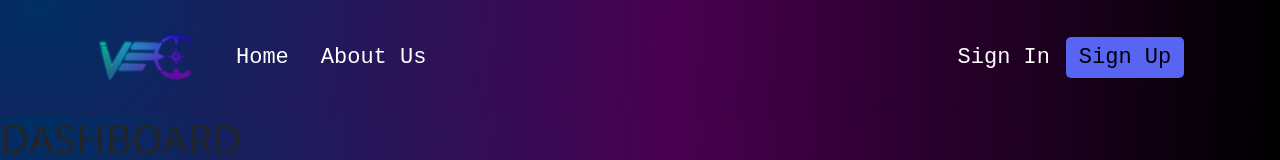
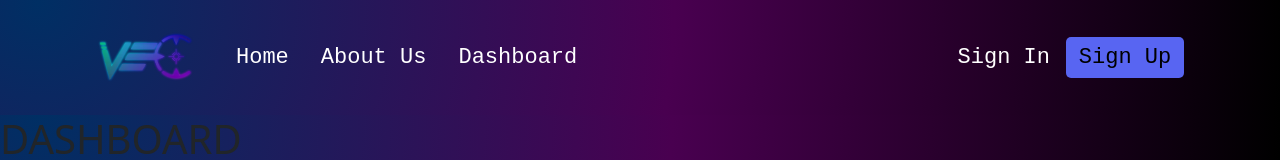
Before and after one commit to aggie-coding-club/Virtual-eSports-Coach, a React (Create React App) app in the folder client/: page /dashboard in a window 1280 px wide. Shown: the top 160 px of the page. Built offline with nearby package versions, Linux system fonts and the light colour scheme.

Commit message:
added glitch

```diff
--- a/client/package.json
+++ b/client/package.json
@@ -10,7 +10,10 @@
     "bootstrap": "^5.2.3",
     "react": "^18.2.0",
     "react-app": "^1.1.2",
+    "react-dom": "^18.2.0",
+    "react-glitch-effect": "^3.1.0",
     "react-icons": "^4.8.0",
+    "react-powerglitch": "^1.0.0",
     "react-router": "^6.9.0",
     "react-router-dom": "^6.9.0",
     "react-scripts": "^5.0.1",
--- a/client/src/components/navbar/navbar.jsx
+++ b/client/src/components/navbar/navbar.jsx
@@ -7,6 +7,7 @@ const Menu = () => (
     <>
         <p><a href="/">Home</a></p>
         <p><a href="aboutus">About Us</a></p>
+        <p><a href="dashboard">Dashboard</a></p>
     </>
 )
 
--- a/client/src/containers/header/Header.jsx
+++ b/client/src/containers/header/Header.jsx
@@ -2,15 +2,19 @@ import React from 'react';
 import './header.css';
 import glass from "../../assets/searchglass.png";
 import headerimage from "../../assets/test.png";
+import GlitchClip from 'react-glitch-effect/core/GlitchClip';
+import { useGlitch } from 'react-powerglitch'
 
 const Header = () => {
+    const glitch = useGlitch();
     return (
         <div className="vec__header section__padding" id="home">
             <div className="vec__header-content">
 
                 {/* Big gradient text */}
-                <h1 className="gradient__text">Improve your skills at various competitive shooter titles</h1>
-
+                {/*<GlitchClip duration={"2s"}>*/}
+                <span ref={glitch.ref}><h1 className="gradient__text">Improve your skills at various competitive shooter titles</h1></span>
+                {/*</GlitchClip>*/}
                 {/* VeC description */}
                 <p>The primary goal of Virtual eSports Coach is to serve as a website that helps gamers improve their skills in various popular competitive shooter titles, such as VALORANT, Overwatch 2, and more. First, gamers will enter their username, platform, and other information required to identify them. Then, the program will retrieve their statistics, determine which skills need the most improvement, and offer advice and mentorship. By providing customized training, practice routines, and other guidance for each client, Virtual eSports Coach will allow even casual gamers to make significant progress and advance to the next level of gaming.</p>
 
```
Also changed, not shown: 1 other file (tests, documents, lock files or other folders).
